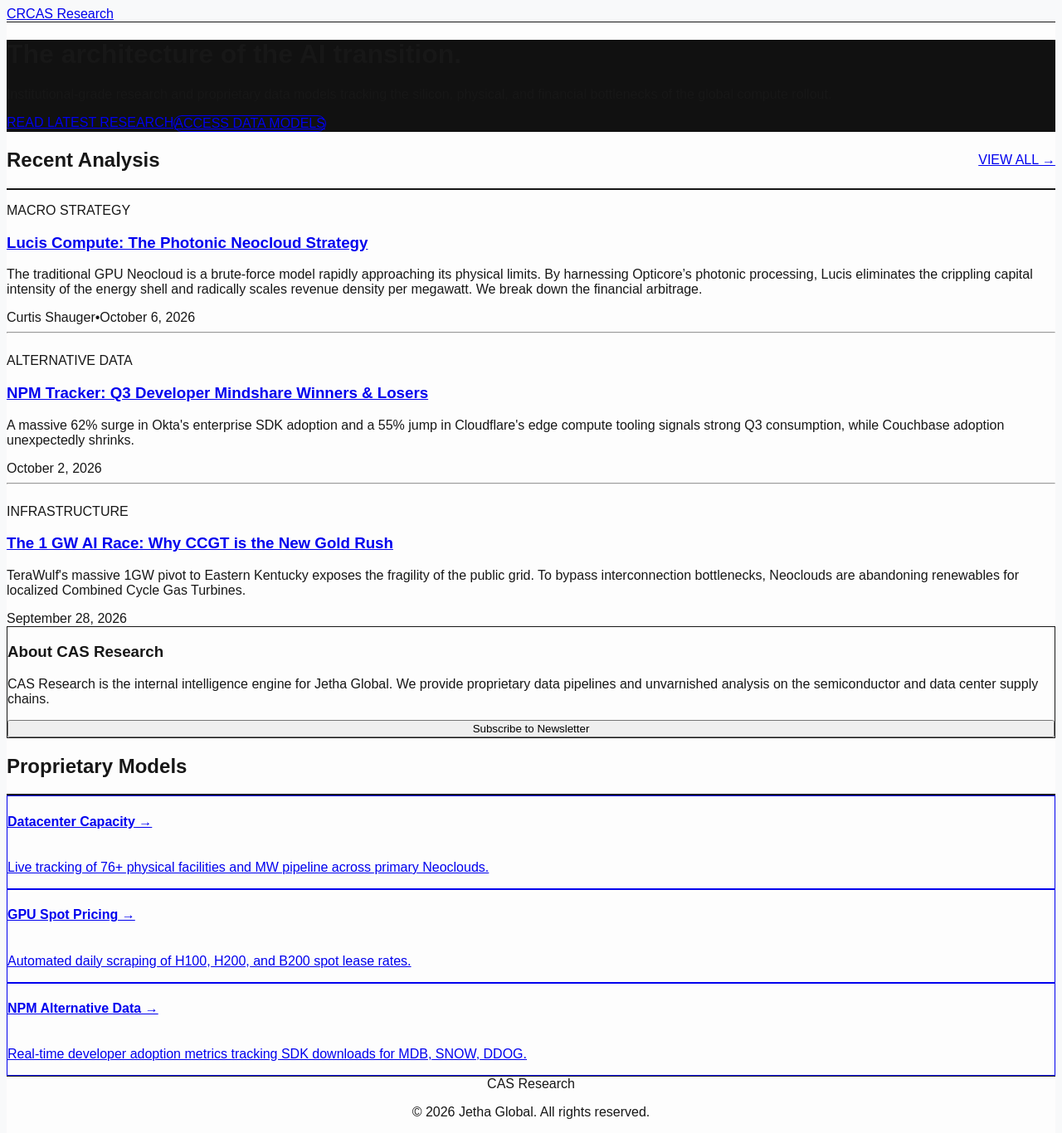
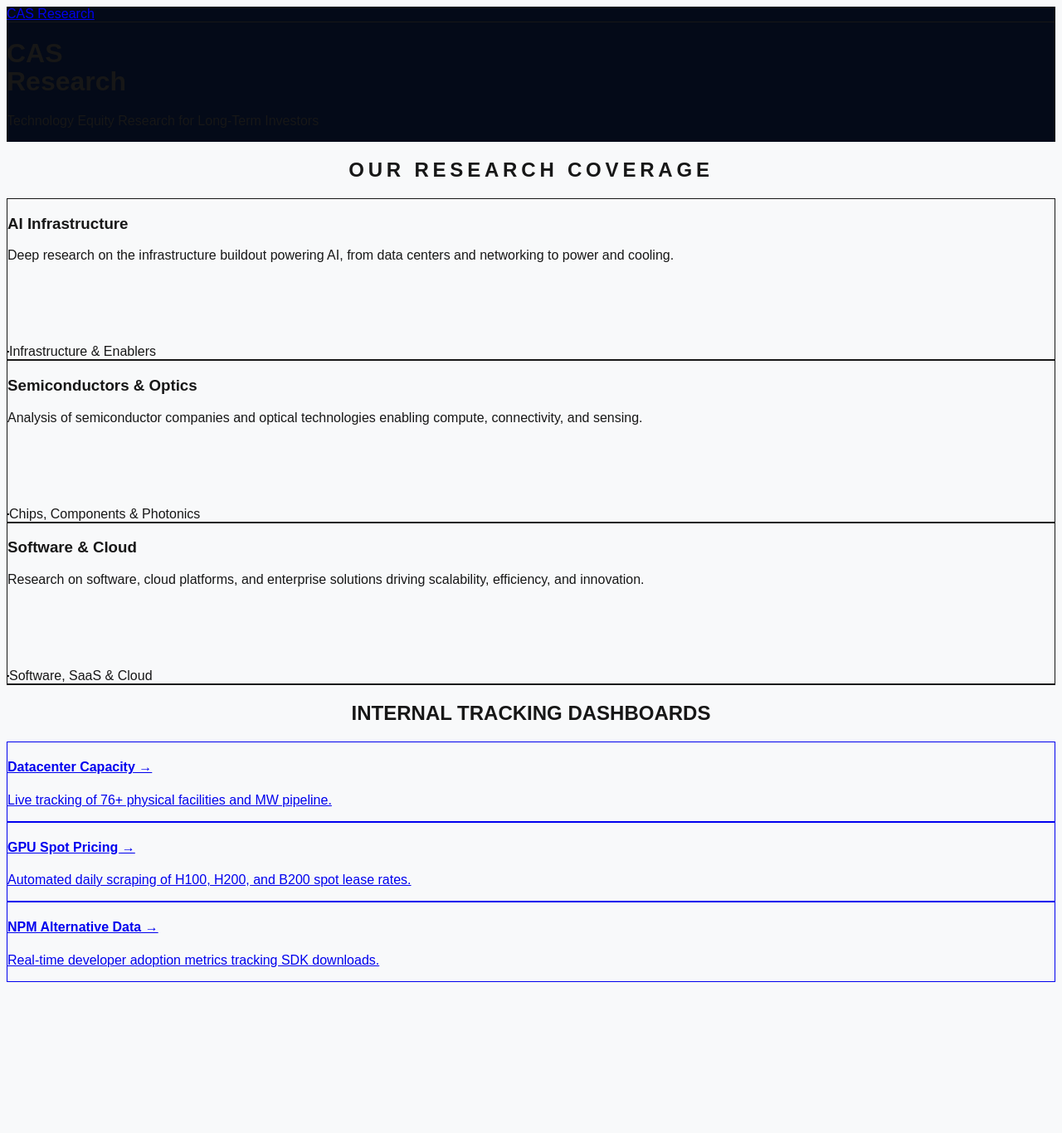
Before and after one commit to cshauger/ai-datacenters, a Next.js app: page / in a window 1280 px wide. Shown: the whole page at 83% size. After the commit the page ends 1184 px from the top, so only its background shows below. Built offline with nearby package versions, Linux system fonts and the light colour scheme.

Commit message:
style: Match specific mockup layout for CAS Research homepage

```diff
--- a/src/app/layout.tsx
+++ b/src/app/layout.tsx
@@ -14,8 +14,8 @@
 });
 
 export const metadata: Metadata = {
-  title: "CAS Research | Jetha Global",
-  description: "Proprietary AI Infrastructure Intelligence",
+  title: "CAS Research | Technology Equity Research",
+  description: "Technology Equity Research for Long-Term Investors",
 };
 
 export default function RootLayout({
@@ -29,19 +29,17 @@
       className={`${geistSans.variable} ${geistMono.variable} h-full antialiased`}
     >
       <body className="min-h-full flex flex-col bg-[#F8F9FA]">
-        <header className="bg-white border-b border-gray-200 sticky top-0 z-50">
-          <div className="max-w-6xl mx-auto px-4 h-16 flex items-center justify-between">
-            <Link href="/" className="flex items-center space-x-2 cursor-pointer group">
-              <div className="w-8 h-8 bg-black rounded-sm flex items-center justify-center group-hover:bg-gray-800 transition-colors">
-                <span className="text-white font-bold text-sm">CR</span>
-              </div>
-              <span className="font-bold text-xl tracking-tight text-gray-900 group-hover:text-gray-700 transition-colors">CAS Research</span>
+        <header className="bg-[#040A18] border-b border-gray-800 sticky top-0 z-50">
+          <div className="max-w-7xl mx-auto px-4 sm:px-6 lg:px-8 h-16 flex items-center justify-between">
+            <Link href="/" className="flex items-center cursor-pointer">
+              <span className="font-semibold text-2xl tracking-tight text-white hover:text-gray-300 transition-colors">CAS Research</span>
             </Link>
             <nav className="hidden md:flex space-x-8">
-              <Link href="/" className="text-gray-500 hover:text-gray-900 font-medium text-sm py-5 transition-colors">Home</Link>
-              <Link href="/datacenters" className="text-gray-500 hover:text-gray-900 font-medium text-sm py-5 transition-colors">Infrastructure</Link>
-              <Link href="/gpu" className="text-gray-500 hover:text-gray-900 font-medium text-sm py-5 transition-colors">GPU Tracker</Link>
-              <Link href="/npm" className="text-gray-500 hover:text-gray-900 font-medium text-sm py-5 transition-colors">Alternative Data</Link>
+              <Link href="/" className="text-white font-medium text-sm border-b-2 border-blue-600 py-5">Home</Link>
+              <Link href="/blog" className="text-gray-300 hover:text-white font-medium text-sm py-5 transition-colors">Research</Link>
+              <Link href="/datacenters" className="text-gray-300 hover:text-white font-medium text-sm py-5 transition-colors">Insights</Link>
+              <Link href="/about" className="text-gray-300 hover:text-white font-medium text-sm py-5 transition-colors">About</Link>
+              <Link href="/contact" className="text-gray-300 hover:text-white font-medium text-sm py-5 transition-colors">Contact</Link>
             </nav>
           </div>
         </header>
--- a/src/app/page.tsx
+++ b/src/app/page.tsx
@@ -1,169 +1,111 @@
 import Link from 'next/link';
-import Image from 'next/image';
 
 export default function Home() {
   return (
-    <div className="min-h-screen bg-[#FDFDFD] font-sans text-gray-900">
+    <div className="min-h-screen bg-white font-sans text-gray-900 flex-1 w-full">
 
-      {/*
-        HERO SECTION
-        SemiAnalysis uses a massive, bold hero section that instantly establishes authority.
-      */}
-      <div className="bg-[#111111] text-white">
-        <div className="max-w-7xl mx-auto px-4 sm:px-6 lg:px-8 py-20 lg:py-28">
+      {/* HERO SECTION */}
+      <div className="bg-[#040A18] text-white relative overflow-hidden">
+        {/* Faint blue gradient to mimic the background lighting */}
+        <div className="absolute inset-0 opacity-40 bg-[radial-gradient(ellipse_at_right,_var(--tw-gradient-stops))] from-blue-900 via-[#040A18] to-[#040A18]"></div>
+
+        <div className="max-w-7xl mx-auto px-4 sm:px-6 lg:px-8 py-24 lg:py-32 relative z-10">
           <div className="max-w-3xl">
-            <h1 className="text-5xl lg:text-7xl font-bold tracking-tight mb-6 leading-[1.1]">
-              The architecture of the AI transition.
+            <h1 className="text-6xl lg:text-[5.5rem] font-bold tracking-tight mb-2 leading-[1.05]">
+              CAS<br />Research
             </h1>
-            <p className="text-xl lg:text-2xl text-gray-400 font-light mb-10 leading-relaxed">
-              Institutional-grade research and proprietary data models tracking the silicon, physical, and financial bottlenecks of the global compute rollout.
+            <div className="w-24 h-1 bg-blue-600 mb-8 mt-4"></div>
+            <p className="text-xl lg:text-2xl text-gray-300 font-medium tracking-wide">
+              Technology Equity Research for Long-Term Investors
             </p>
-            <div className="flex space-x-4">
-              <Link href="#research" className="bg-white text-black px-8 py-4 rounded-full font-bold text-sm uppercase tracking-wide hover:bg-gray-200 transition-colors">
-                Read Latest Research
-              </Link>
-              <Link href="#models" className="border border-gray-600 text-white px-8 py-4 rounded-full font-bold text-sm uppercase tracking-wide hover:border-white transition-colors">
-                Access Data Models
-              </Link>
-            </div>
           </div>
         </div>
       </div>
 
       <main className="max-w-7xl mx-auto px-4 sm:px-6 lg:px-8 py-16">
-        <div className="grid grid-cols-1 lg:grid-cols-12 gap-16">
 
-          {/*
-            LEFT COLUMN: RESEARCH FEED (8 columns wide)
-            Clean, minimalist article cards with heavy typography.
-          */}
-          <div className="lg:col-span-8" id="research">
-            <div className="flex items-center justify-between border-b-2 border-black pb-4 mb-10">
-              <h2 className="text-2xl font-bold tracking-tight">Recent Analysis</h2>
-              <Link href="/blog" className="text-sm font-bold text-blue-600 uppercase tracking-wide hover:underline">View All &rarr;</Link>
-            </div>
+        {/* SECTION: OUR RESEARCH COVERAGE */}
+        <div className="flex items-center justify-center mb-12 mt-4">
+          <div className="h-px bg-gray-200 flex-1 max-w-[200px]"></div>
+          <h2 className="text-sm font-bold tracking-[0.2em] text-gray-800 uppercase px-6">Our Research Coverage</h2>
+          <div className="h-px bg-gray-200 flex-1 max-w-[200px]"></div>
+        </div>
 
-            <div className="space-y-12">
-              {/* Featured Article */}
-              <article className="group cursor-pointer">
-                <p className="text-sm font-bold text-blue-600 uppercase tracking-wide mb-3">Macro Strategy</p>
-                <Link href="/blog">
-                  <h3 className="text-4xl font-extrabold tracking-tight mb-4 group-hover:text-blue-600 transition-colors leading-tight">
-                    Lucis Compute: The Photonic Neocloud Strategy
-                  </h3>
-                </Link>
-                <p className="text-lg text-gray-600 leading-relaxed mb-6">
-                  The traditional GPU Neocloud is a brute-force model rapidly approaching its physical limits. By harnessing Opticore’s photonic processing, Lucis eliminates the crippling capital intensity of the energy shell and radically scales revenue density per megawatt. We break down the financial arbitrage.
-                </p>
-                <div className="flex items-center text-sm font-medium text-gray-500">
-                  <span>Curtis Shauger</span>
-                  <span className="mx-2">•</span>
-                  <span>October 6, 2026</span>
-                </div>
-              </article>
-
-              <hr className="border-gray-200" />
-
-              {/* Standard Article 1 */}
-              <article className="grid grid-cols-1 md:grid-cols-4 gap-6 group cursor-pointer">
-                <div className="md:col-span-3">
-                  <p className="text-xs font-bold text-purple-600 uppercase tracking-wide mb-2">Alternative Data</p>
-                  <Link href="/blog">
-                    <h3 className="text-2xl font-bold tracking-tight mb-3 group-hover:text-purple-600 transition-colors leading-snug">
-                      NPM Tracker: Q3 Developer Mindshare Winners & Losers
-                    </h3>
-                  </Link>
-                  <p className="text-gray-600 leading-relaxed mb-3">
-                    A massive 62% surge in Okta's enterprise SDK adoption and a 55% jump in Cloudflare's edge compute tooling signals strong Q3 consumption, while Couchbase adoption unexpectedly shrinks.
-                  </p>
-                  <div className="text-sm font-medium text-gray-500">October 2, 2026</div>
-                </div>
-                <div className="hidden md:block bg-gray-100 rounded-lg aspect-square"></div>
-              </article>
-
-              <hr className="border-gray-200" />
-
-              {/* Standard Article 2 */}
-              <article className="grid grid-cols-1 md:grid-cols-4 gap-6 group cursor-pointer">
-                <div className="md:col-span-3">
-                  <p className="text-xs font-bold text-green-600 uppercase tracking-wide mb-2">Infrastructure</p>
-                  <Link href="/blog">
-                    <h3 className="text-2xl font-bold tracking-tight mb-3 group-hover:text-green-600 transition-colors leading-snug">
-                      The 1 GW AI Race: Why CCGT is the New Gold Rush
-                    </h3>
-                  </Link>
-                  <p className="text-gray-600 leading-relaxed mb-3">
-                    TeraWulf's massive 1GW pivot to Eastern Kentucky exposes the fragility of the public grid. To bypass interconnection bottlenecks, Neoclouds are abandoning renewables for localized Combined Cycle Gas Turbines.
-                  </p>
-                  <div className="text-sm font-medium text-gray-500">September 28, 2026</div>
-                </div>
-                <div className="hidden md:block bg-gray-100 rounded-lg aspect-square"></div>
-              </article>
+        <div className="grid grid-cols-1 md:grid-cols-3 gap-6 mb-16">
+          {/* Card 1 */}
+          <div className="border border-gray-200 p-8 rounded-xl bg-white hover:shadow-lg transition-shadow">
+            <h3 className="text-2xl font-bold text-gray-900 mb-4">AI Infrastructure</h3>
+            <p className="text-gray-600 leading-relaxed mb-10 min-h-[100px]">
+              Deep research on the infrastructure buildout powering AI, from data centers and networking to power and cooling.
+            </p>
+            <div className="flex items-center text-sm font-semibold text-gray-800">
+              <div className="w-10 h-10 rounded bg-blue-50 text-blue-600 flex items-center justify-center mr-3 border border-blue-100">
+                <svg className="w-5 h-5" fill="none" stroke="currentColor" viewBox="0 0 24 24"><path strokeLinecap="round" strokeLinejoin="round" strokeWidth="2" d="M19 11H5m14 0a2 2 0 012 2v6a2 2 0 01-2 2H5a2 2 0 01-2-2v-6a2 2 0 012-2m14 0V9a2 2 0 00-2-2M5 11V9a2 2 0 002-2m0 0V5a2 2 0 012-2h6a2 2 0 012 2v2M7 7h10"></path></svg>
+              </div>
+              Infrastructure & Enablers
             </div>
           </div>
 
-          {/*
-            RIGHT COLUMN: DATA MODELS & SUBSCRIBE (4 columns wide)
-            Clean, bordered utility boxes.
-          */}
-          <div className="lg:col-span-4 space-y-8" id="models">
+          {/* Card 2 */}
+          <div className="border border-gray-200 p-8 rounded-xl bg-white hover:shadow-lg transition-shadow">
+            <h3 className="text-2xl font-bold text-gray-900 mb-4">Semiconductors & Optics</h3>
+            <p className="text-gray-600 leading-relaxed mb-10 min-h-[100px]">
+              Analysis of semiconductor companies and optical technologies enabling compute, connectivity, and sensing.
+            </p>
+            <div className="flex items-center text-sm font-semibold text-gray-800">
+              <div className="w-10 h-10 rounded bg-blue-50 text-blue-600 flex items-center justify-center mr-3 border border-blue-100">
+                <svg className="w-5 h-5" fill="none" stroke="currentColor" viewBox="0 0 24 24"><path strokeLinecap="round" strokeLinejoin="round" strokeWidth="2" d="M9 3v2m6-2v2M9 19v2m6-2v2M5 9H3m2 6H3m18-6h-2m2 6h-2M7 19h10a2 2 0 002-2V7a2 2 0 00-2-2H7a2 2 0 00-2 2v10a2 2 0 002 2zM9 9h6v6H9V9z"></path></svg>
+              </div>
+              Chips, Components & Photonics
+            </div>
+          </div>
 
-            {/* Subscription/About Box */}
-            <div className="bg-gray-50 border border-gray-200 p-8 rounded-2xl">
-              <h3 className="text-lg font-bold mb-3">About CAS Research</h3>
-              <p className="text-gray-600 text-sm mb-6 leading-relaxed">
-                CAS Research is the internal intelligence engine for Jetha Global. We provide proprietary data pipelines and unvarnished analysis on the semiconductor and data center supply chains.
-              </p>
-              <button className="w-full bg-black text-white font-bold py-3 rounded-lg hover:bg-gray-800 transition-colors">
-                Subscribe to Newsletter
-              </button>
+          {/* Card 3 */}
+          <div className="border border-gray-200 p-8 rounded-xl bg-white hover:shadow-lg transition-shadow">
+            <h3 className="text-2xl font-bold text-gray-900 mb-4">Software & Cloud</h3>
+            <p className="text-gray-600 leading-relaxed mb-10 min-h-[100px]">
+              Research on software, cloud platforms, and enterprise solutions driving scalability, efficiency, and innovation.
+            </p>
+            <div className="flex items-center text-sm font-semibold text-gray-800">
+              <div className="w-10 h-10 rounded bg-blue-50 text-blue-600 flex items-center justify-center mr-3 border border-blue-100">
+                <svg className="w-5 h-5" fill="none" stroke="currentColor" viewBox="0 0 24 24"><path strokeLinecap="round" strokeLinejoin="round" strokeWidth="2" d="M3 15a4 4 0 004 4h9a5 5 0 10-.1-9.999 5.002 5.002 0 10-9.78 2.096A4.001 4.001 0 003 15z"></path></svg>
+              </div>
+              Software, SaaS & Cloud
+            </div>
+          </div>
+        </div>
+
+        {/* DATA MODELS (Kept at the bottom so you can still access the trackers) */}
+        <div className="mt-20 border-t border-gray-100 pt-16">
+            <div className="flex items-center justify-center mb-10">
+              <h2 className="text-sm font-bold tracking-widest text-gray-400 uppercase">Internal Tracking Dashboards</h2>
             </div>
 
-            <div className="border-b-2 border-black pb-3 mt-10 mb-6">
-              <h2 className="text-xl font-bold tracking-tight">Proprietary Models</h2>
-            </div>
-
-            {/* Model Links */}
-            <div className="space-y-4">
+            <div className="grid grid-cols-1 md:grid-cols-3 gap-6">
               <Link href="/datacenters" className="block group">
-                <div className="border border-gray-200 p-5 rounded-xl hover:border-blue-600 hover:shadow-md transition-all bg-white">
-                  <div className="flex justify-between items-center mb-2">
-                    <h4 className="font-bold text-gray-900 group-hover:text-blue-600">Datacenter Capacity &rarr;</h4>
-                  </div>
-                  <p className="text-sm text-gray-500">Live tracking of 76+ physical facilities and MW pipeline across primary Neoclouds.</p>
+                <div className="p-6 border border-gray-200 rounded-xl hover:border-blue-600 transition-colors bg-gray-50">
+                  <h4 className="font-bold text-gray-900 mb-2 group-hover:text-blue-600">Datacenter Capacity &rarr;</h4>
+                  <p className="text-sm text-gray-500">Live tracking of 76+ physical facilities and MW pipeline.</p>
                 </div>
               </Link>
 
               <Link href="/gpu" className="block group">
-                <div className="border border-gray-200 p-5 rounded-xl hover:border-green-600 hover:shadow-md transition-all bg-white">
-                  <div className="flex justify-between items-center mb-2">
-                    <h4 className="font-bold text-gray-900 group-hover:text-green-600">GPU Spot Pricing &rarr;</h4>
-                  </div>
+                <div className="p-6 border border-gray-200 rounded-xl hover:border-blue-600 transition-colors bg-gray-50">
+                  <h4 className="font-bold text-gray-900 mb-2 group-hover:text-blue-600">GPU Spot Pricing &rarr;</h4>
                   <p className="text-sm text-gray-500">Automated daily scraping of H100, H200, and B200 spot lease rates.</p>
                 </div>
               </Link>
 
               <Link href="/npm" className="block group">
-                <div className="border border-gray-200 p-5 rounded-xl hover:border-purple-600 hover:shadow-md transition-all bg-white">
-                  <div className="flex justify-between items-center mb-2">
-                    <h4 className="font-bold text-gray-900 group-hover:text-purple-600">NPM Alternative Data &rarr;</h4>
-                  </div>
-                  <p className="text-sm text-gray-500">Real-time developer adoption metrics tracking SDK downloads for MDB, SNOW, DDOG.</p>
+                <div className="p-6 border border-gray-200 rounded-xl hover:border-blue-600 transition-colors bg-gray-50">
+                  <h4 className="font-bold text-gray-900 mb-2 group-hover:text-blue-600">NPM Alternative Data &rarr;</h4>
+                  <p className="text-sm text-gray-500">Real-time developer adoption metrics tracking SDK downloads.</p>
                 </div>
               </Link>
             </div>
+        </div>
 
-          </div>
-        </div>
       </main>
-
-      {/* Footer */}
-      <footer className="bg-white border-t border-gray-200 py-12 mt-12">
-        <div className="max-w-7xl mx-auto px-4 sm:px-6 lg:px-8 text-center">
-          <div className="font-bold text-xl tracking-tight text-gray-900 mb-4">CAS Research</div>
-          <p className="text-sm text-gray-500">© 2026 Jetha Global. All rights reserved.</p>
-        </div>
-      </footer>
     </div>
   );
 }
```
